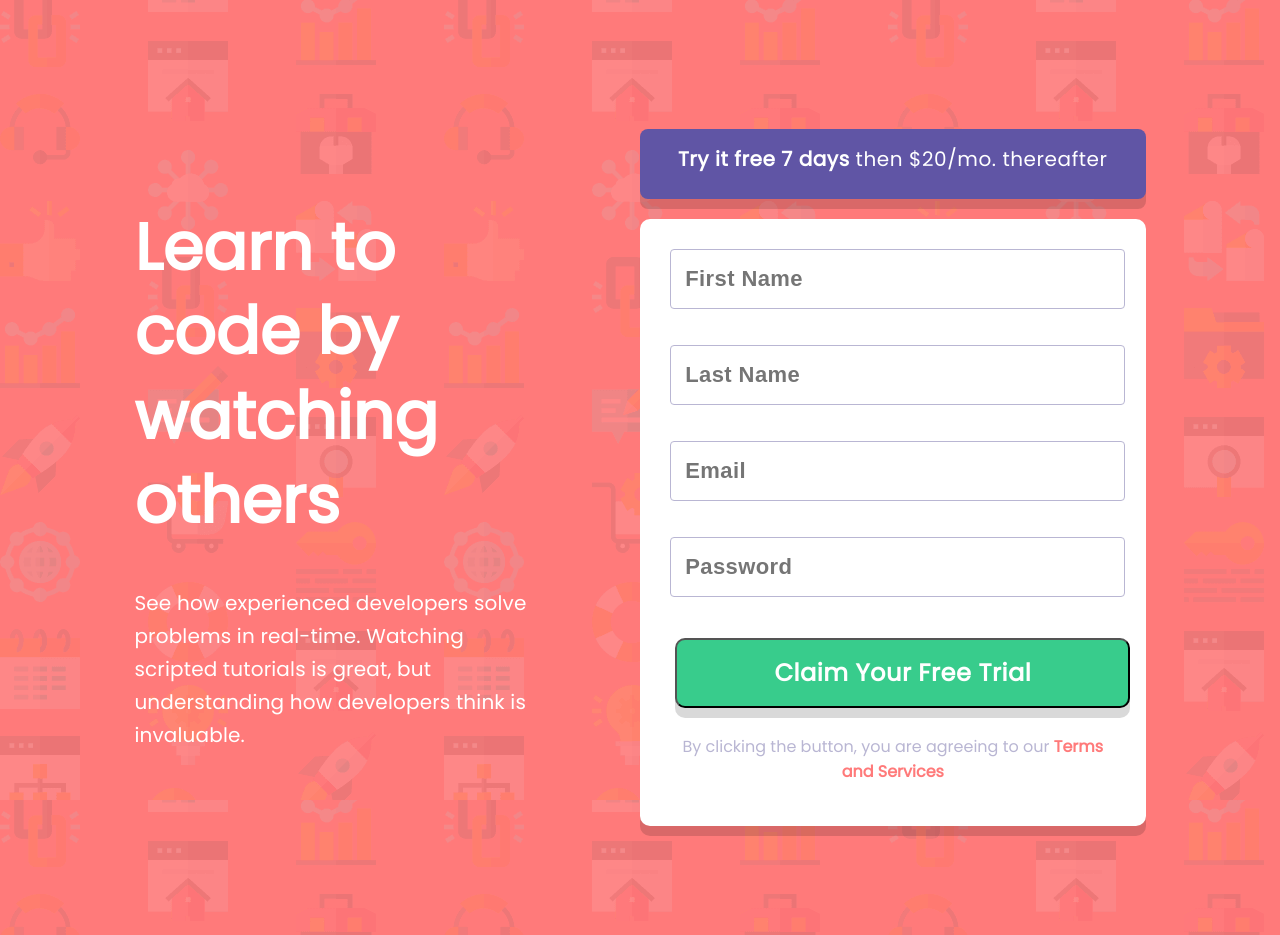
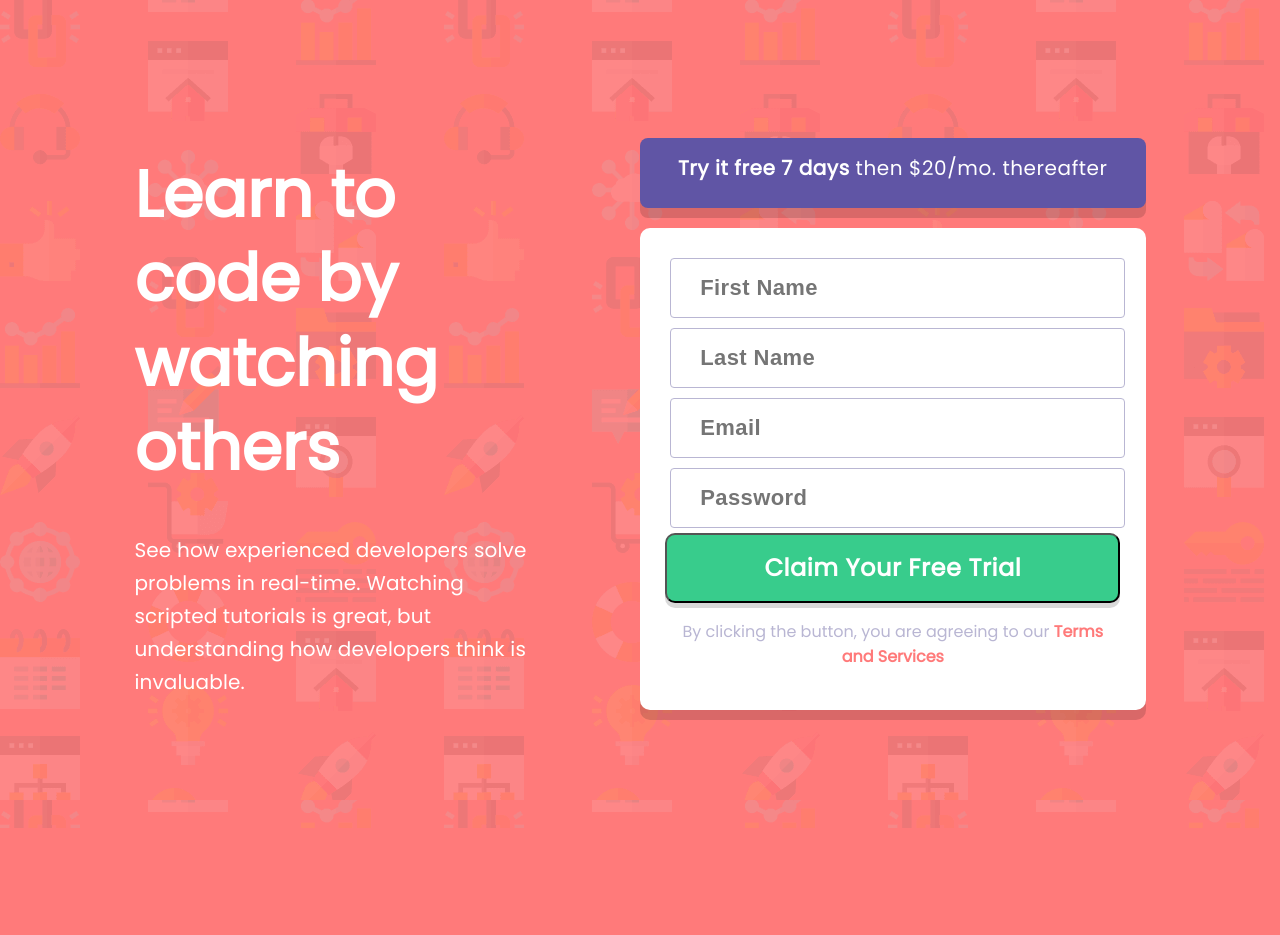
Before and after one commit to KenAustria/IntroComponentWithSignupForm, a React (Create React App) app: page / in a window 1280 px wide. After the commit the page ends 828 px from the top, so only its background shows below. Built offline with nearby package versions, Linux system fonts and the light colour scheme.

Commit message:
Signup Form Inputs

```diff
--- a/package.json
+++ b/package.json
@@ -6,9 +6,11 @@
     "@testing-library/jest-dom": "^4.2.4",
     "@testing-library/react": "^9.3.2",
     "@testing-library/user-event": "^7.1.2",
+    "formik": "^2.1.4",
     "react": "^16.13.1",
     "react-dom": "^16.13.1",
-    "react-scripts": "3.4.1"
+    "react-scripts": "3.4.1",
+    "yup": "^0.28.3"
   },
   "scripts": {
     "start": "react-scripts start",
--- a/src/components/Signup/Signup.css
+++ b/src/components/Signup/Signup.css
@@ -18,10 +18,6 @@
 	line-height: 1;
 	font-size: 20px;
 	padding: 4%;
-}
-
-span {
-	font-weight: 600;
 }
 
 .form {
@@ -49,41 +45,21 @@ span {
 	border: 1.6px solid hsl(246, 25%, 77%);
 }
 
-.field-input::placeholder {
-	padding: 10px;
-}
-
-.field-input:hover,
-.field-input:focus {
-	border-color: hsl(249, 10%, 26%);
-	outline: none;
-}
-
-.field-input.invalid {
-	border-color: hsl(0, 100%, 74%);
-	background: url('/images/icon-error.svg') no-repeat center right;
-	background-origin: content-box;
-}
-
-.field-input.invalid + .error {
-	display: block;
+input.field-input {
+	text-indent: 25px;
 }
 
 .field-input:not(:last-child) {
 	margin-bottom: 26px;
 }
 
-.error {
-	display: none;
-	/* color: hsl(0, 100%, 74%);
-	font-weight: 400;
-	font-size: 19px;
-	font-style: italic;
-	text-align: right; */
+.input {
+	display: block;
 }
 
-.input {
-	display: block;
+.error {
+  color: hsl(0, 100%, 74%);
+  float: right;
 }
 
 .footer {
@@ -94,7 +70,6 @@ span {
 	height: 70px;
 	color: #fff;
 	border-radius: 10px;
-	margin: 10px;
 	width: 100%;
 	font-size: 24px;
 	line-height: 1.75;
@@ -102,7 +77,7 @@ span {
 	font-family: 'Poppins';
 	font-weight: 700;
 	background-color: hsl(154, 59%, 51%);
-	box-shadow: 0 10px 0 rgba(0, 0, 0, 0.15);
+	box-shadow: 0 5px 0 rgba(0, 0, 0, 0.15);
 }
 
 .agree {
--- a/src/components/Signup/Signup.js
+++ b/src/components/Signup/Signup.js
@@ -1,33 +1,104 @@
 import React from 'react';
+import { useFormik } from 'formik';
+import * as Yup from 'yup';
 import './Signup.css';
 
-export const Signup = () => {
+const Signup = () => {
+	const formik = useFormik({
+    initialValues: {
+      firstame: '',
+      lastname: '',
+			email: '',
+			password: ''
+		},
+		validationSchema: Yup.object({
+      firstname: Yup.string()
+        .required('First Name cannot be empty'),
+      lastname: Yup.string()
+        .required('Last Name cannot be empty'),
+      email: Yup.string()
+        .email('Looks like this is not an email')
+				.required('Required'),
+			password: Yup.string()
+        .required('Password cannot be empty'),
+    }),
+    onSubmit: values => {
+      alert(JSON.stringify(values, null, 2));
+    },
+	});
+
 	return (
 		<div className='signup'>
 			<div className='header-button'>
-				<p className='header-button-text'><span>Try it free 7 days</span> then $20/mo. thereafter</p>
+				<p className='header-button-text'><b>Try it free 7 days</b> then $20/mo. thereafter</p>
 			</div>
 			<div className='form'>
+				<form onSubmit={formik.handleSubmit}>
 					<div className='field-item'>
-					<input className='field-input' type='text' name='first-name' placeholder='First Name' required />
-					<p className='error'>First Name cannot be empty.</p>
+						<input
+							id='firstname'
+							type='text'
+							name='firstname'
+							{...formik.getFieldProps('firstname')}
+							placeholder='First Name'
+							className='field-input'
+							autoComplete='off'
+							required
+						/>
+						{formik.touched.firstname && formik.errors.firstname ? (
+							<span className='error'>{formik.errors.firstname}</span>
+						) : null}
 					</div>
 					<div className='field-item'>
-					<input className='field-input' type='text' name='last-name' placeholder='Last Name' required />
-					<p className='error'>Last Name cannot be empty.</p>
+						<input
+							id='lastname'
+							type='text'
+							name='lastname'
+							{...formik.getFieldProps('lastname')}
+							placeholder='Last Name'
+							className='field-input'
+							autoComplete='off'
+							required
+						/>
+						{formik.touched.lastname && formik.errors.lastname ? (
+							<span className='error'>{formik.errors.lastname}</span>
+						) : null}
 					</div>
 					<div className='field-item'>
-					<input className='field-input' type='text' name='email' placeholder='Email' required />
-					<p className='error'>Looks like this is not an email.</p>
+						<input
+							id='email'
+							type='email'
+							name='email'
+							{...formik.getFieldProps('email')}
+							placeholder='Email'
+							className='field-input'
+							autoComplete='off'
+							required
+						/>
+						{formik.touched.email && formik.errors.email ? (
+							<span className='error'>{formik.errors.email}</span>
+						) : null}
 					</div>
 					<div className='field-item'>
-					<input className='field-input' type='text' name='password' placeholder='Password' required />
-					<p className='error'>Password cannot be empty.</p>
+						<input
+							id='password'
+							type='password'
+							name='password'
+							{...formik.getFieldProps('password')}
+							placeholder='Password'
+							className='field-input'
+							autoComplete='off'
+							required
+						/>
+						{formik.touched.password && formik.errors.password ? (
+							<span className='error'>{formik.errors.password}</span>
+						) : null}
 					</div>
 					<div className='footer'>
-					<button className='trial-button'>Claim Your Free Trial</button>
+						<button className='trial-button' type='submit'>Claim Your Free Trial</button>
 						<p className='agree'>By clicking the button, you are agreeing to our <span className='legal'>Terms and Services</span></p>
 					</div>
+				</form>
 			</div>
 		</div>
 	)
```
Also changed, not shown: src/components/Signup/_Signup.js (added, +226 -0 lines), 1 other file (tests, documents, lock files or other folders). Lines whose indentation alone changed are shown as unchanged.
